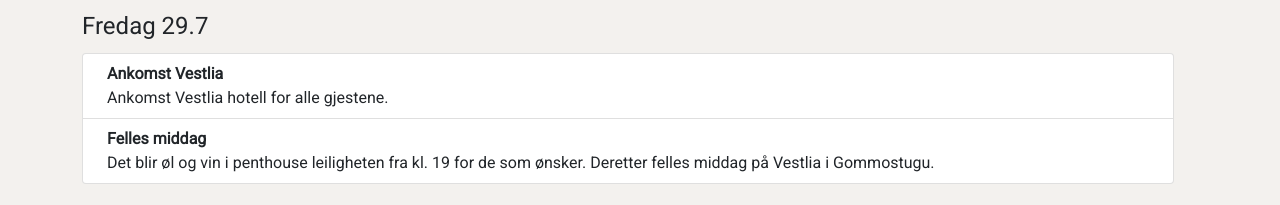
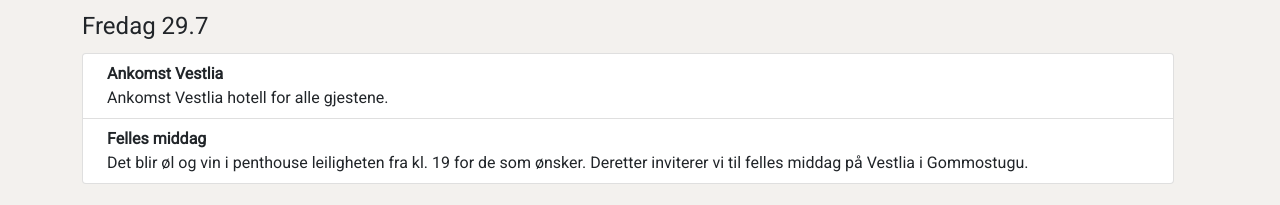
Before and after one commit to annesofie/annesofie.github.io, a plain HTML site: page 96e810fa86f435735e8ff33f328835e73676bd7b/index.html in a window 1280 px wide. Shown: the part 1520-1725 px from the top of the page. Drawn offline with nearby package versions, Linux system fonts and the light colour scheme; a web font is replaced by a local one.

Commit message:
edit text

```diff
--- a/96e810fa86f435735e8ff33f328835e73676bd7b/index.html
+++ b/96e810fa86f435735e8ff33f328835e73676bd7b/index.html
@@ -161,7 +161,7 @@
                 >
                   <div class="ms-2 me-auto">
                     <div class="fw-bold">Felles middag</div>
-                    Det blir øl og vin i penthouse leiligheten fra kl. 19 for de som ønsker. Deretter felles middag på Vestlia i Gommostugu.
+                    Det blir øl og vin i penthouse leiligheten fra kl. 19 for de som ønsker. Deretter inviterer vi til felles middag på Vestlia i Gommostugu.
                   </div>
                 </li>
               </ul>
```
